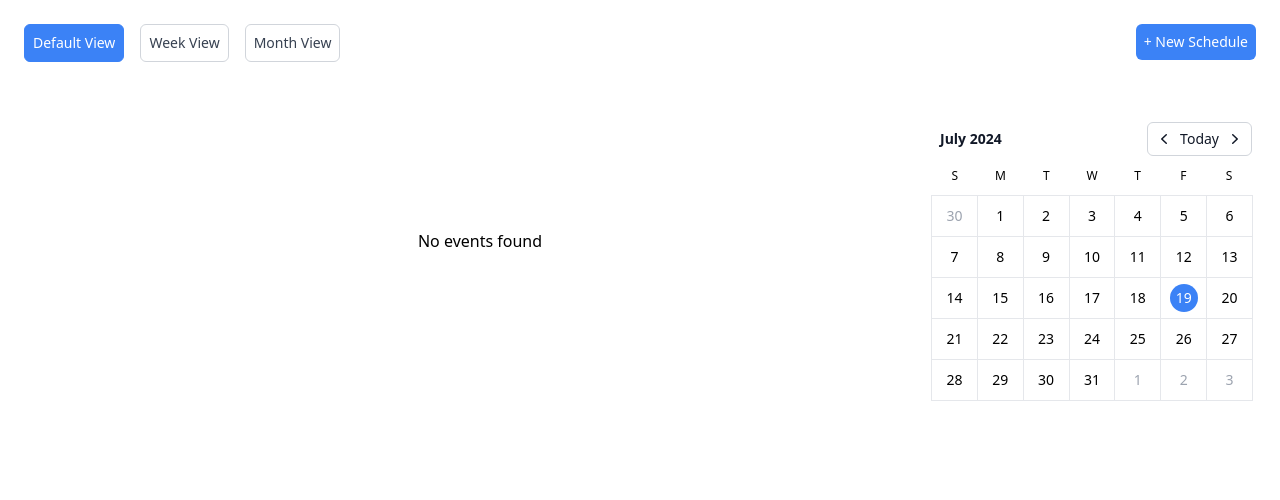
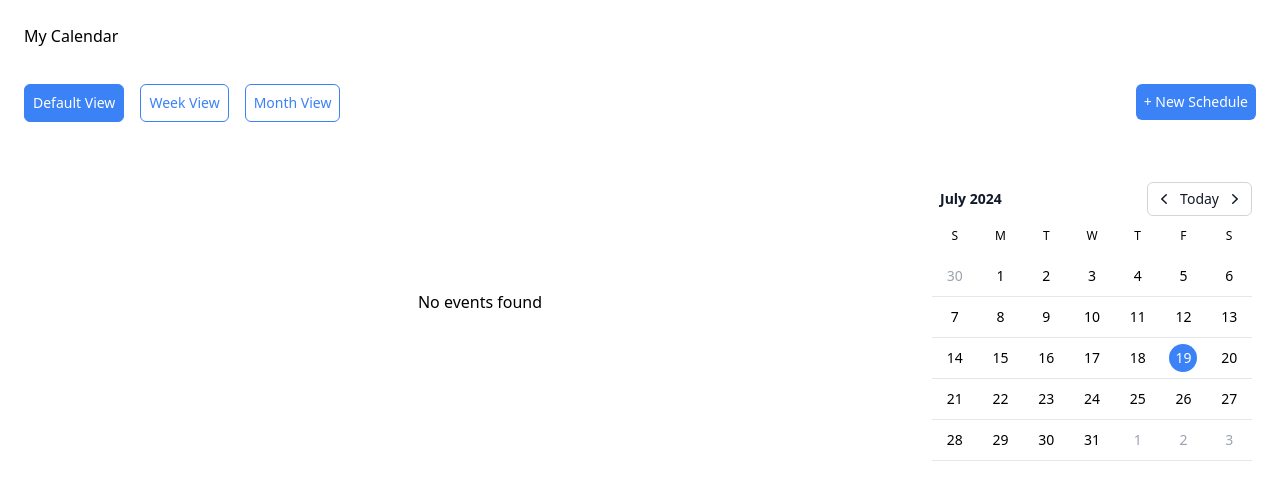
Before and after one commit to nexuslifeline/scheduler-nuxt-playground, a Nuxt app: page / in a window 1280 px wide. Shown: the top 500 px of the page. Built offline with nearby package versions, Linux system fonts and the light colour scheme.

Commit message:
Update styles

```diff
--- a/app.vue
+++ b/app.vue
@@ -1,5 +1,6 @@
 <template>
   <div class="w-full h-screen text-center flex flex-col items-start p-4">
+    <h3 class="p-2 mb-5">My Calendar</h3>
     <div class="flex w-full">
       <ViewSelector
         :selectedIndex="selectedIndex"
--- a/components/Calendar/Calendar.vue
+++ b/components/Calendar/Calendar.vue
@@ -17,9 +17,7 @@
       <div>F</div>
       <div>S</div>
     </div>
-    <div
-      class="mt-2 grid grid-cols-7 gap-px bg-gray-200 text-sm ring-1 ring-gray-200"
-    >
+    <div class="mt-2 grid grid-cols-7 bg-gray-200 text-sm">
       <CalendarDayItem
         v-for="(n, i) in firstDayIndex"
         :key="String(i)"
--- a/components/Calendar/DayItem.vue
+++ b/components/Calendar/DayItem.vue
@@ -1,7 +1,7 @@
 <template>
   <button
     type="button"
-    class="bg-white py-1.5 hover:bg-gray-100 focus:z-10"
+    class="bg-white py-1.5 hover:bg-gray-100 focus:z-10 border-b border-b-gray-200"
     :disabled="isGrayed"
   >
     <time
--- a/components/DefaultView/Index.vue
+++ b/components/DefaultView/Index.vue
@@ -1,6 +1,6 @@
 <template>
   <div class="flex p-3 w-full">
-    <div class="flex-grow flex items-center justify-center">
+    <div class="flex-grow flex items-center justify-center text-md">
       <p v-if="eventTitle">
         {{ eventTitle }}
       </p>
--- a/components/MonthView/DayItem.vue
+++ b/components/MonthView/DayItem.vue
@@ -2,7 +2,8 @@
   <button
     type="button"
     class="bg-white p-5 hover:bg-gray-100 focus:z-10"
-    :class="{ 'bg-blue-100': eventTitles.length }"
+    :class="{ 'bg-blue-100': eventTitles.length, '!bg-sky-100': isGrayed }"
+    :disabled="isGrayed"
   >
     <div class="flex flex-col h-10 w-7">
       <time
--- a/components/ViewSelector/Index.vue
+++ b/components/ViewSelector/Index.vue
@@ -38,7 +38,7 @@ const emit = defineEmits<{
 const buttonClass = (index: number) => {
   return props.selectedIndex === index
     ? "bg-blue-500 text-white border-blue-500"
-    : "bg-white text-gray-700 border-gray-300 hover:bg-blue-700 hover:text-white";
+    : "bg-white text-blue-500 border-blue-500 hover:bg-blue-700 hover:text-white";
 };
 
 const selectView = (index: number) => {
--- a/components/WeekView/Index.vue
+++ b/components/WeekView/Index.vue
@@ -1,5 +1,5 @@
 <template>
-  <div class="w-full h-screen text-center flex flex-col p-2">
+  <div class="w-full h-full text-center flex flex-col p-2">
     <CalendarNavigation
       :months="months"
       :month="month"
```
